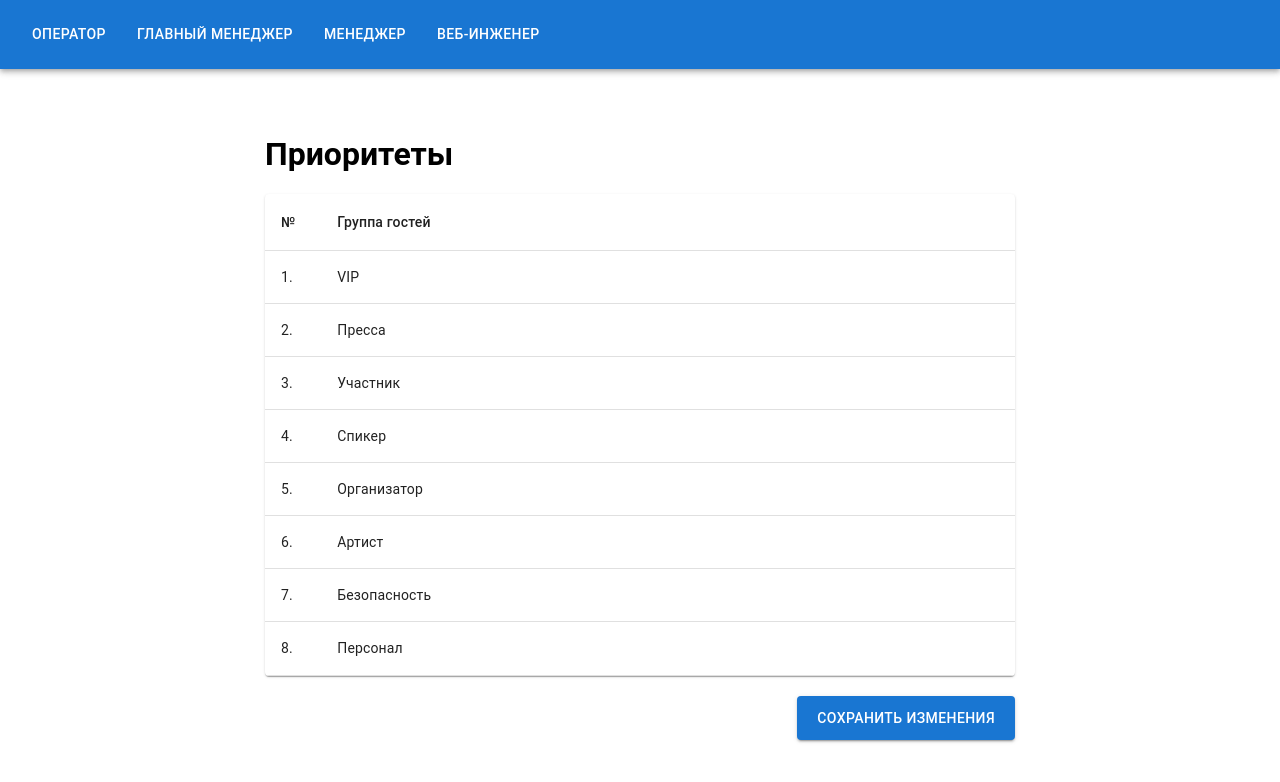
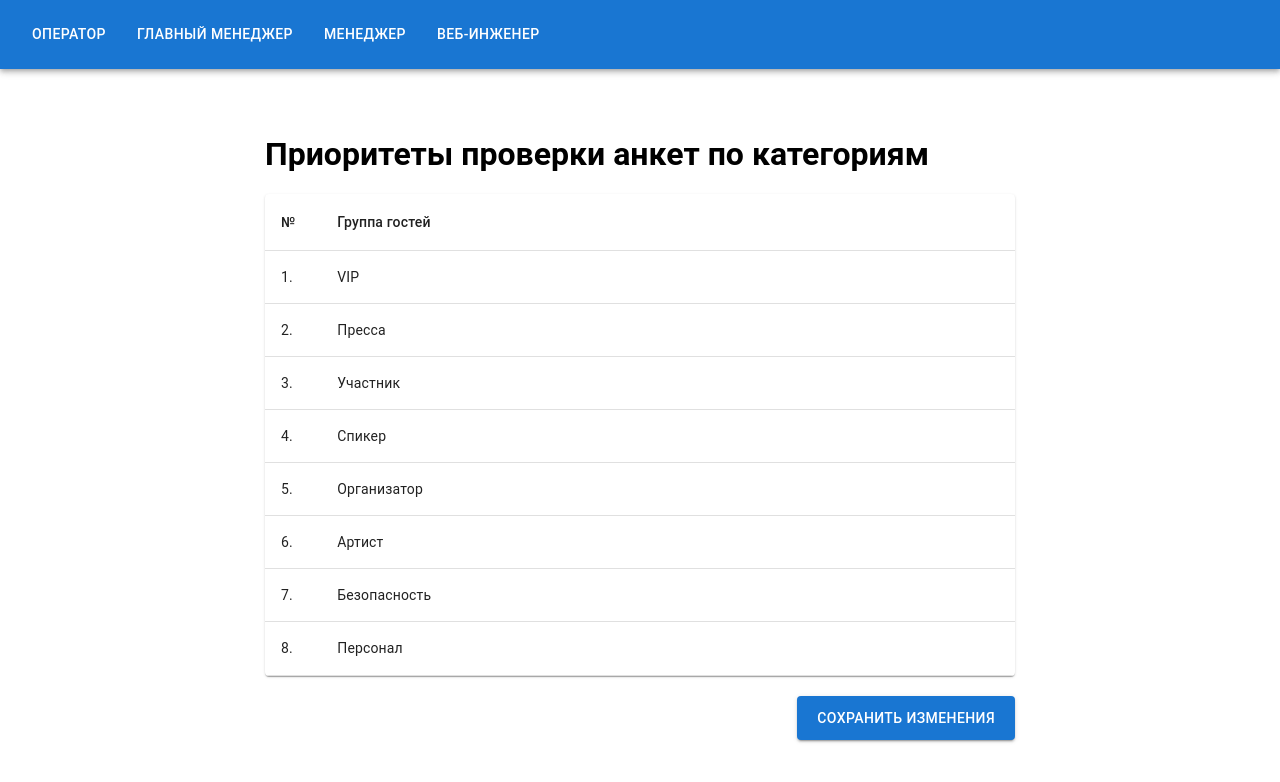
Before and after one commit to v-v-belikov/datacheck, a React (Vite) app: page / in a window 1280 px wide. Both pictures are taken after a click on the button "МЕНЕДЖЕР". Shown: the top 782 px of the page. Built offline with nearby package versions, Linux system fonts and the light colour scheme.

Commit message:
add button + change manager title

```diff
--- a/src/App.tsx
+++ b/src/App.tsx
@@ -23,6 +23,7 @@ function App() {
 
       <BaseAppBar
         onSelectRole={(role) => setSelectedRole(role)}
+        // selectedRole={selectedRole}
       />
       {selectedRole && (
         <div style={{display: 'flex', flexDirection: "column", width: "100%", alignItems: "center", height: "100%", padding: "15px"}}>
--- a/src/BaseAppBar.tsx
+++ b/src/BaseAppBar.tsx
@@ -29,6 +29,7 @@ const headerNav = [
 
 interface Props {
   onSelectRole: (role: string) => void;
+  // selectedRole: string | null
 }
 
 export const BaseAppBar: React.FC<Props> = ({onSelectRole}) => {
@@ -49,6 +50,7 @@ export const BaseAppBar: React.FC<Props> = ({onSelectRole}) => {
               </Button>
             ))}
           </Box>
+
           {/* <Button color="inherit">Login</Button> */}
         </Toolbar>
       </AppBar>
--- a/src/pages/ManagerPage.tsx
+++ b/src/pages/ManagerPage.tsx
@@ -71,7 +71,7 @@ export const ManagerPage: React.FC = () => {
 
   return (
     <div style={{flexBasis: "50%", width: "750px", paddingTop: "30px"}}>
-      <h1>Приоритеты</h1>
+      <h1>Приоритеты проверки анкет по категориям</h1>
       <DndContext sensors={sensors} collisionDetection={closestCenter} onDragEnd={handleDragEnd}>
         <SortableContext items={rows} strategy={verticalListSortingStrategy}>
           <TableContainer component={Paper}>
--- a/src/pages/ScanCheckScreen.tsx
+++ b/src/pages/ScanCheckScreen.tsx
@@ -10,6 +10,7 @@ interface Props {
 
 export const ScanCheckScreen: React.FC<Props> = ({onNextStep, onNextForm, scanSrc}) => {
   return (
+    <div>
       <div style={{display: "flex", width: "80vw", height: "85vh", objectFit: "contain"}}>
         <div style={{width: "50%", display: "flex", alignItems: "center", justifyContent: "center", padding: "50px"}}>
           {/* <img src={docs[docIndex].image} style={{height: "100%"}}/> */}
@@ -29,5 +30,9 @@ export const ScanCheckScreen: React.FC<Props> = ({onNextStep, onNextForm, scanSr
           </div>
         </div>
       </div>
+      <div style={{display: "flex", justifyContent: "flex-end"}}>
+        <Button variant="contained">Завершить смену</Button>
+      </div>
+    </div>
   )
 }
```
Lines whose indentation alone changed are shown as unchanged.
